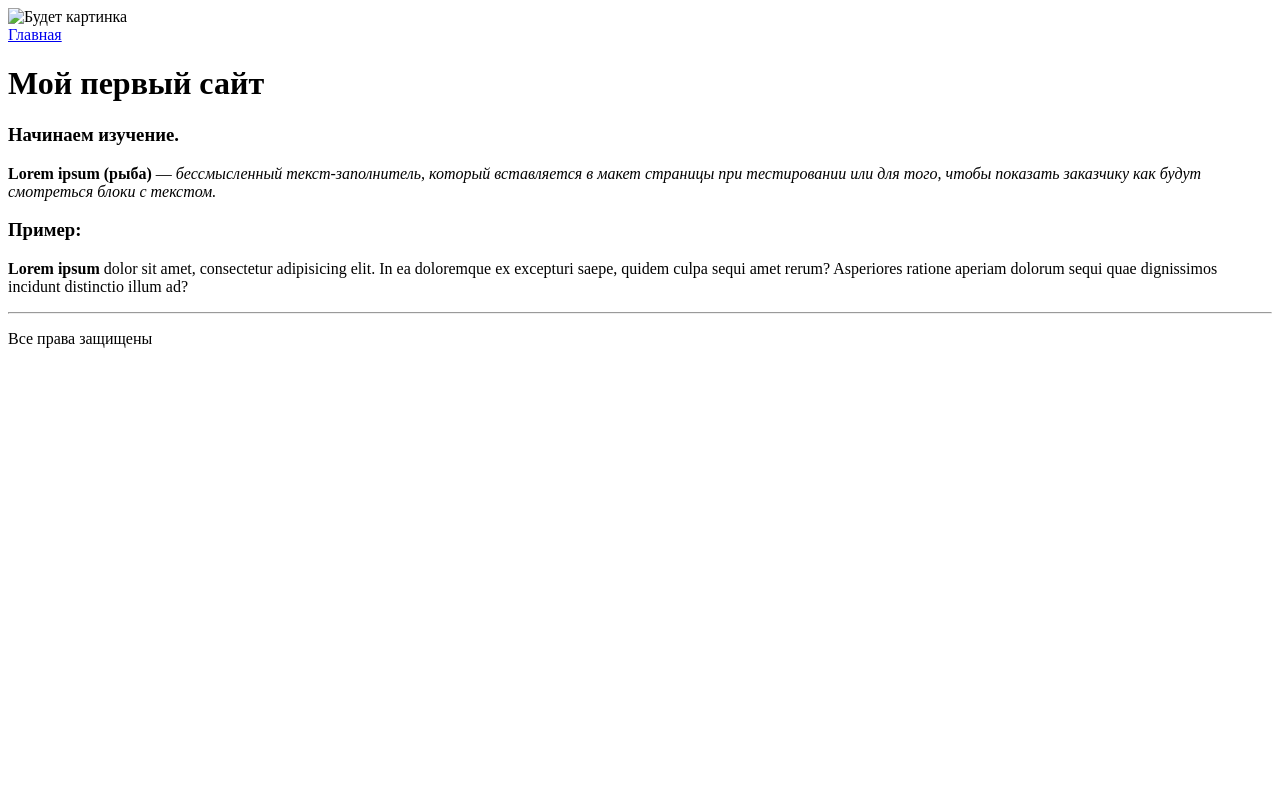
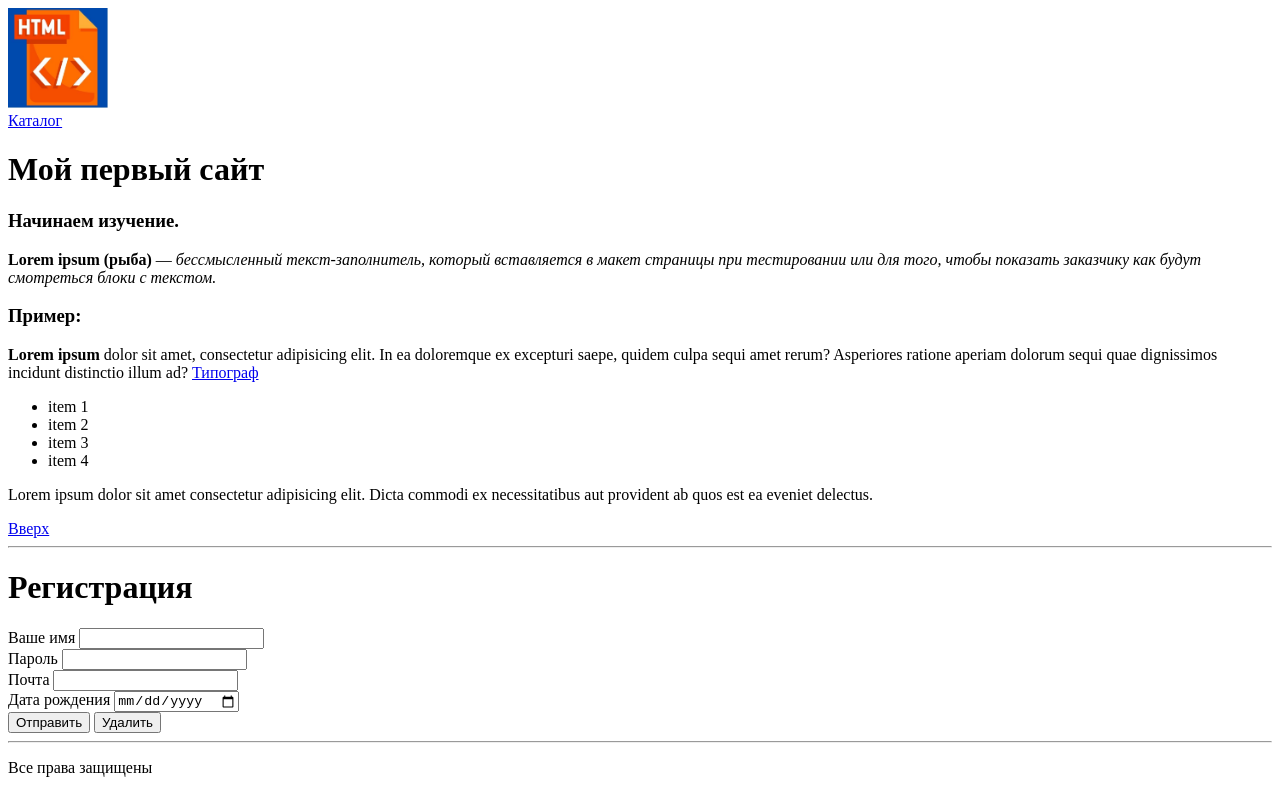
Before and after one commit to olgashenkel/HTML_CSS-Elective, a plain HTML site: page Lesson_1/index.html in a window 1280 px wide. Drawn offline with Linux system fonts and the light colour scheme.

Commit message:
add HTML_CSS-Elective/Lesson_1

```diff
--- a/Lesson_1/index.html
+++ b/Lesson_1/index.html
@@ -9,17 +9,41 @@
 </head>
 
 <body>
-    <img src="" alt="Будет картинка"> <br>
-    <a href="index.html">Главная</a>
+    <img src="html1.jpg" width="100pt" alt="Будет картинка"> <br>
+    <a href="catalog.html">Каталог</a>
 
-    <h1>Мой первый сайт</h1>
+    <h1 id="top">Мой первый сайт</h1>
 
     <h3>Начинаем изучение.</h3>
     <p><b>Lorem ipsum (рыба)</b> — <i>бессмысленный текст-заполнитель, который вставляется в макет страницы при тестировании или для того, чтобы показать заказчику как будут смотреться блоки с текстом.</i></p>
 
     <h3>Пример:</h3>
         <b>Lorem ipsum</b> dolor sit amet, consectetur adipisicing elit. In ea doloremque ex excepturi saepe, quidem culpa sequi amet rerum? Asperiores ratione aperiam dolorum sequi quae dignissimos incidunt distinctio illum ad?
+        <a href="https://www.artlebedev.ru/typograf/">Типограф</a>
     </p>
+
+    <ul>
+        <li>item 1</li>
+        <li>item 2</li>
+        <li>item 3</li>
+        <li>item 4</li>
+    </ul>
+
+    <p>Lorem ipsum dolor sit amet consectetur adipisicing elit. Dicta commodi ex necessitatibus aut provident ab quos est ea eveniet delectus.</p>
+    <a href="#top">Вверх</a>
+
+    <hr>
+
+    <h1>Регистрация</h1>
+    <form action="#">
+        Ваше имя <input type="text"><br>
+        Пароль <input type="password"><br>
+        Почта <input type="email"><br>
+        Дата рождения <input type="date"><br>
+        <button type="submit">Отправить</button>
+        <button type="reset">Удалить</button>
+    </form>
+
     <hr>
     <p>Все права защищены</p>
 
```
Also changed, not shown: Lesson_1/catalog.html (added, +13 -0 lines), Lesson_1/html1.jpg (added).
